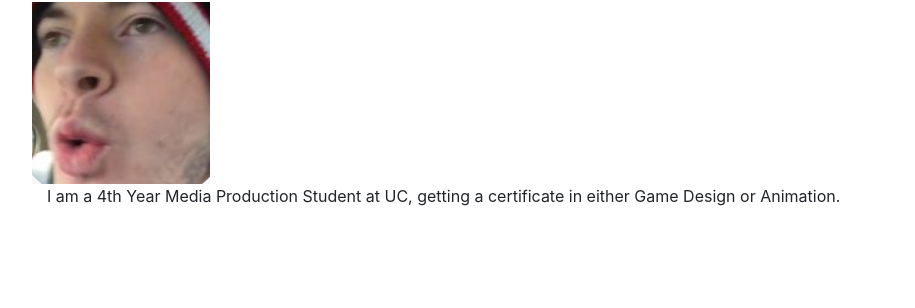
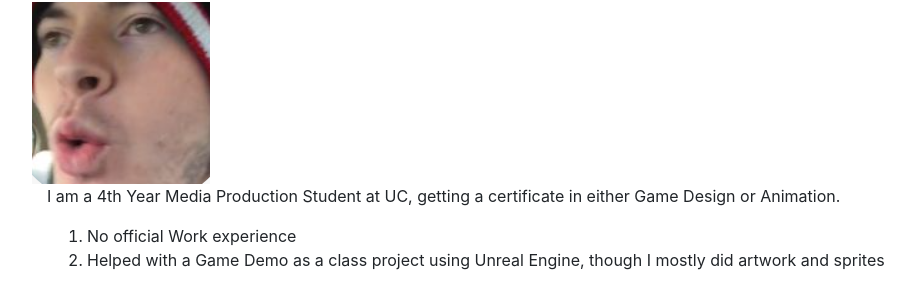
Before and after one commit to it3049c-fall22-henderson/online-portfolio-palcicjm, a website: page index.html in a window 1280 px wide. Shown: the part 54-362 px from the top of the page, without its empty margins (53-968 px from the left). Drawn offline with nearby package versions, Linux system fonts and the light colour scheme.

Commit message:
Added Experience div
Line 26

```diff
--- a/index.html
+++ b/index.html
@@ -23,7 +23,12 @@
     <div class="container" id="personalBackground">
       <p>I am a 4th Year Media Production Student at UC, getting a certificate in either Game Design or Animation.</p>
     </div>
-    <div class="container" id="experience"></div>
+    <div class="container" id="experience">
+      <ol>
+        <li>No official Work experience</li>
+        <li>Helped with a Game Demo as a class project using Unreal Engine, though I mostly did artwork and sprites</li>
+      </ol>
+    </div>
     <div class="container" id="programmingLanguages"></div>
     <div class="container" id="achievements"></div>
     <div class="container" id="games"></div>
```
